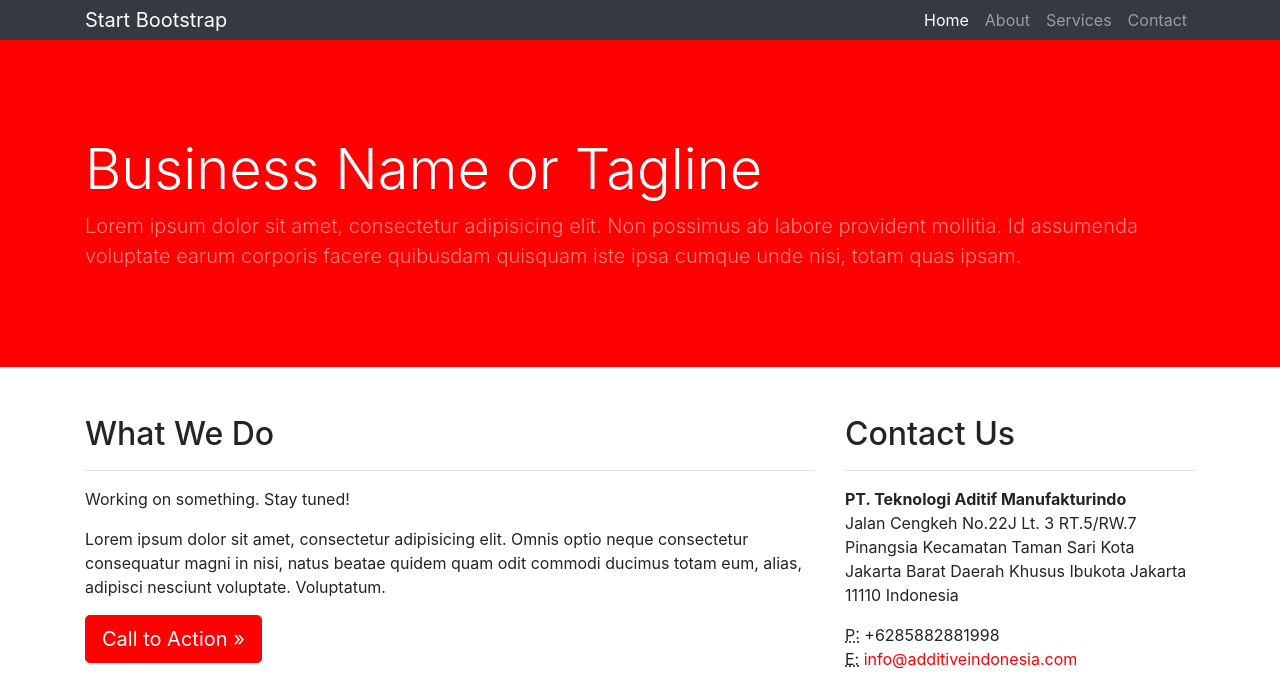
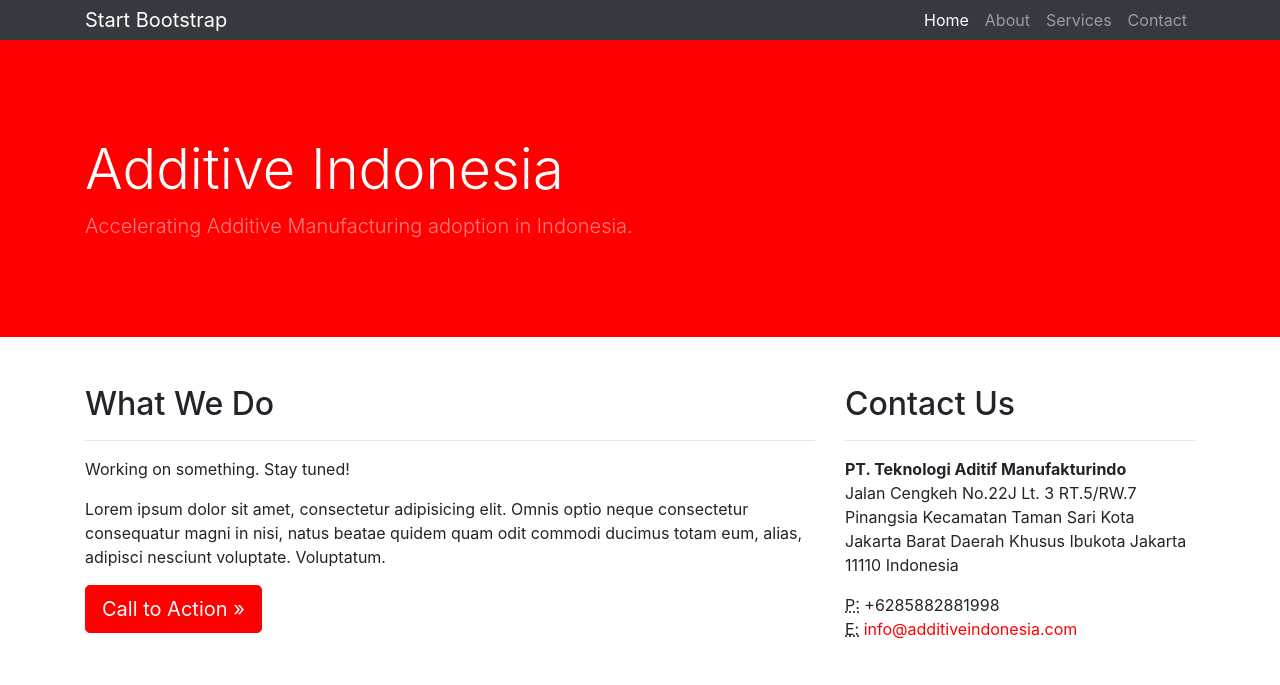
Before and after one commit to rlim338/additive-indonesia.github.io, a Jekyll site: the page built from index.html, in a window 1280 px wide, cut to the strip 0-685 px from the top of the page. Built offline with Jekyll 4.4.1, drawn with Linux system fonts in a browser that asks for light colours.

Commit message:
Update header.html

```diff
--- a/_includes/header.html
+++ b/_includes/header.html
@@ -4,13 +4,10 @@
     <div class="row h-100 align-items-center">
       <div class="col-lg-12">
         <h1 class="display-4 text-white mt-5 mb-2">
-          Business Name or Tagline
+          Additive Indonesia
         </h1>
         <p class="lead mb-5 text-white-50">
-          Lorem ipsum dolor sit amet, consectetur adipisicing elit. Non possimus
-          ab labore provident mollitia. Id assumenda voluptate earum corporis
-          facere quibusdam quisquam iste ipsa cumque unde nisi, totam quas
-          ipsam.
+          Accelerating Additive Manufacturing adoption in Indonesia.
         </p>
       </div>
     </div>
```
